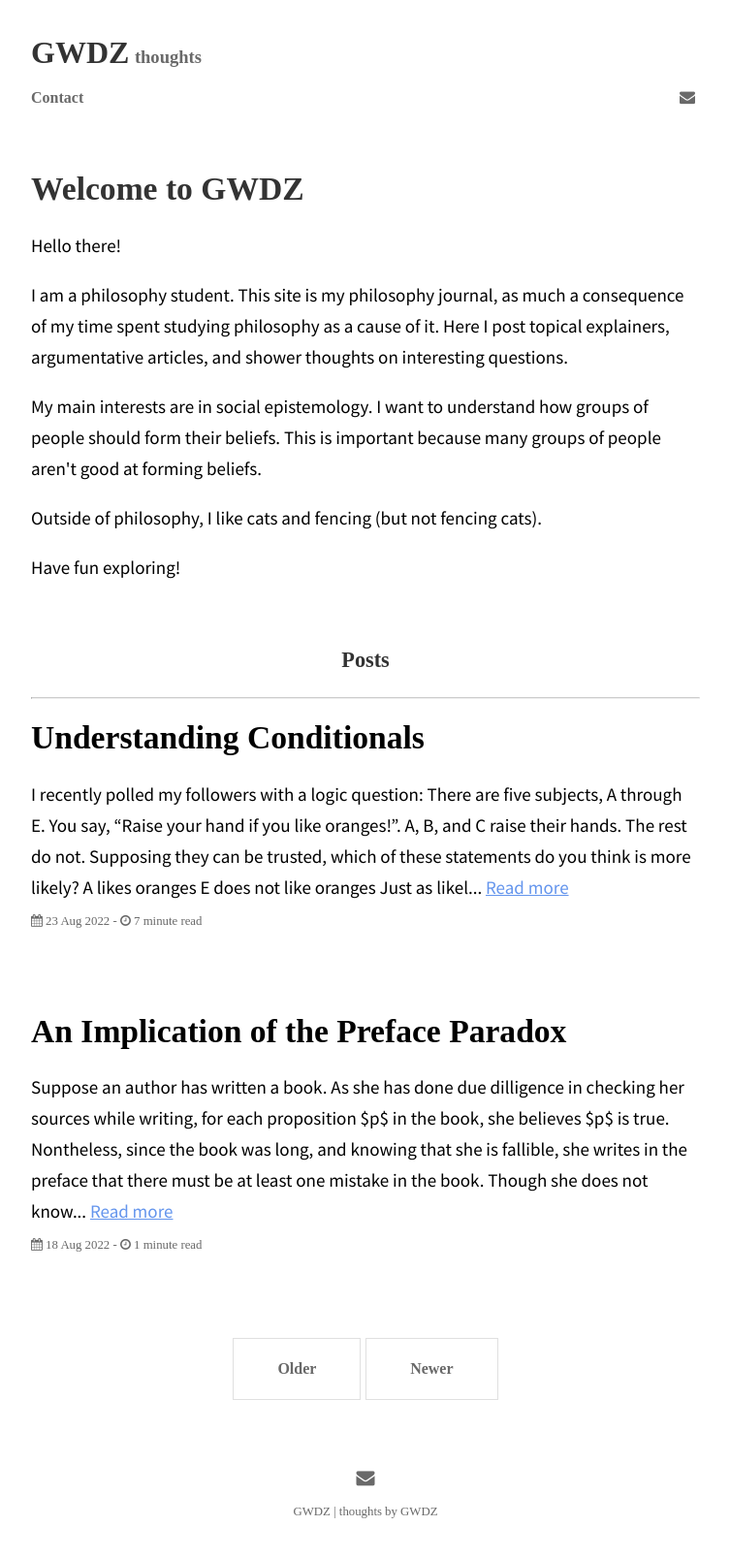
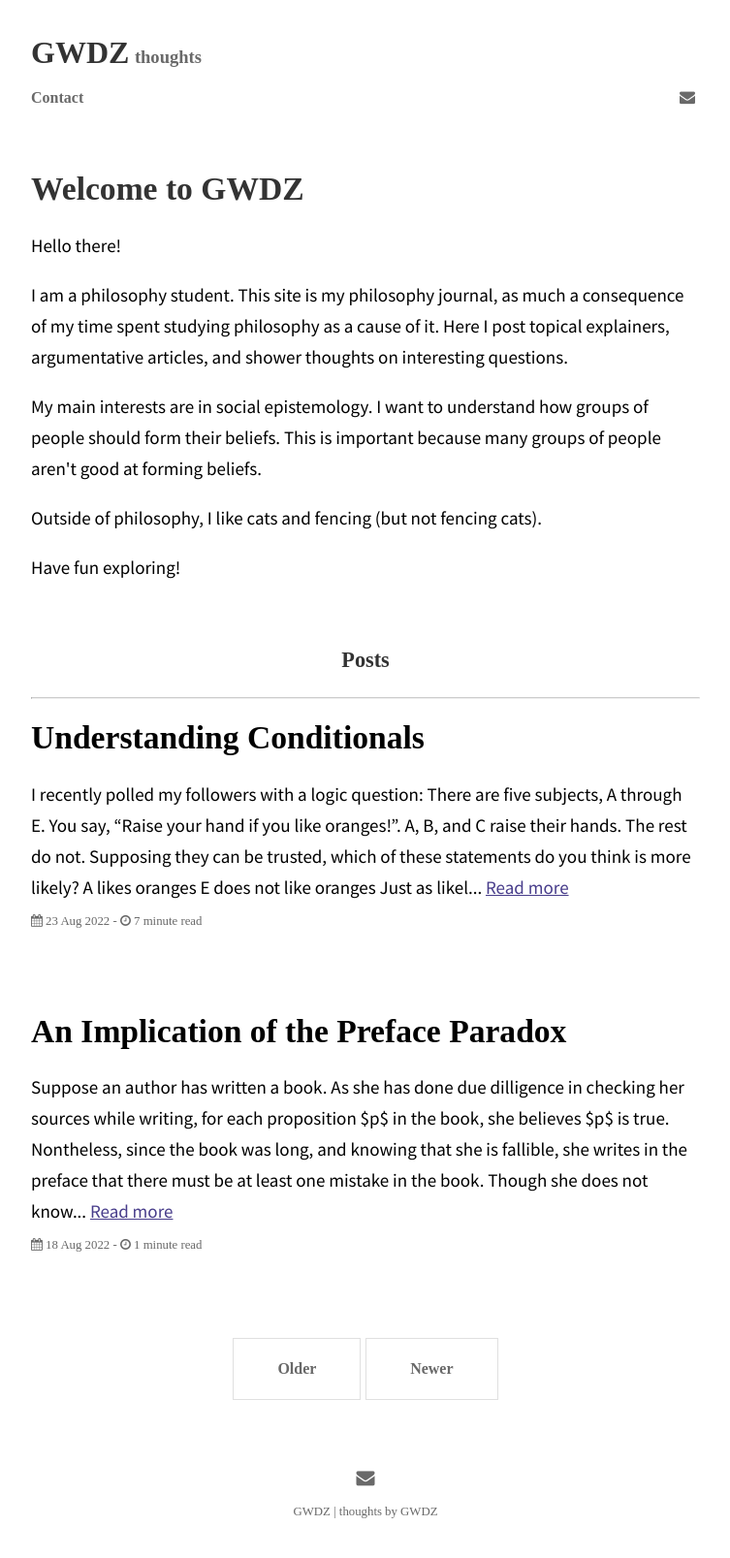
Before and after one commit to GWDZ-true/gwdz-site, a Jekyll site: the page built from index.html, in a window 1280 px wide. Shown: the whole page at 97% size, without its empty margins (263-1016 px from the left). Built offline with Jekyll 4.4.1, drawn with Linux system fonts in a browser that asks for light colours; some web fonts are replaced; the list of posts is cut into pages by our own code.

Commit message:
Update main.scss

```diff
--- a/assets/css/main.scss
+++ b/assets/css/main.scss
@@ -35,7 +35,7 @@ $serif-font-family:      "Source Sans Pro", sans-serif;
 $code-font-family:       "Source Code Pro", monospace;
 
 $body-color:             black;
-$link-color:             cornflowerblue;
+$link-color:             DarkSlateBlue;
 
 $code-background-color:   #f5f5f5;
 $pagination-button-color: #e0e0e0;
```
